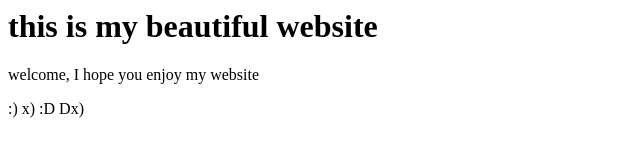
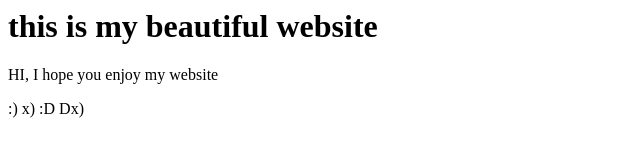
Before and after one commit to shivanshMohite/awesome-repo, a plain HTML site: page index.html in a window 1280 px wide. Shown: the full height of the page, 0-640 px from the left. Drawn offline with Linux system fonts and the light colour scheme.

Commit message:
changed welcome to hi

```diff
--- a/index.html
+++ b/index.html
@@ -1,6 +1,6 @@
 <html>
 <title> This is my website</title>
 <h1>this is my beautiful website</h1>
-<p>welcome, I hope you enjoy my website</p>
+<p>HI, I hope you enjoy my website</p>
 <p>  :) x) :D Dx) </p>
 </html>
```
